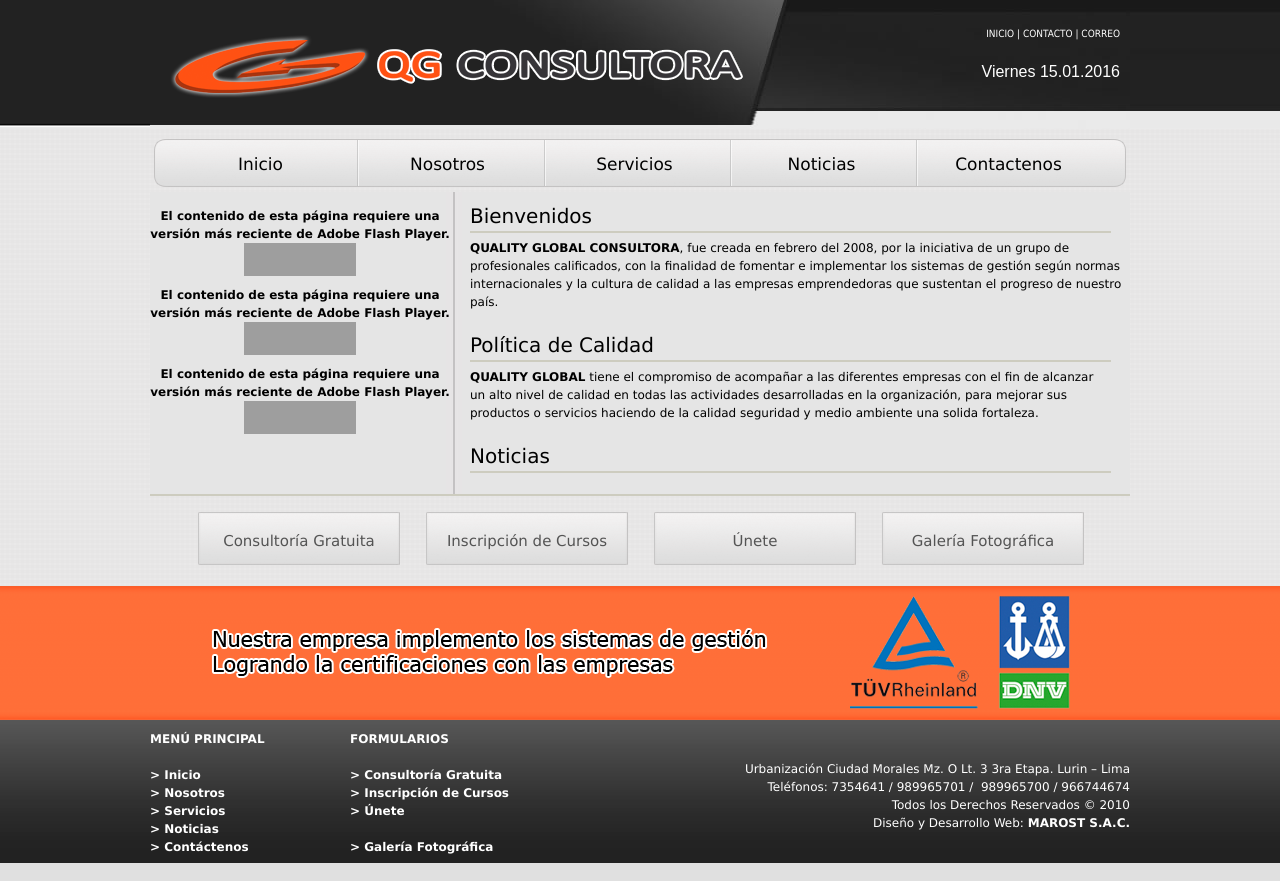
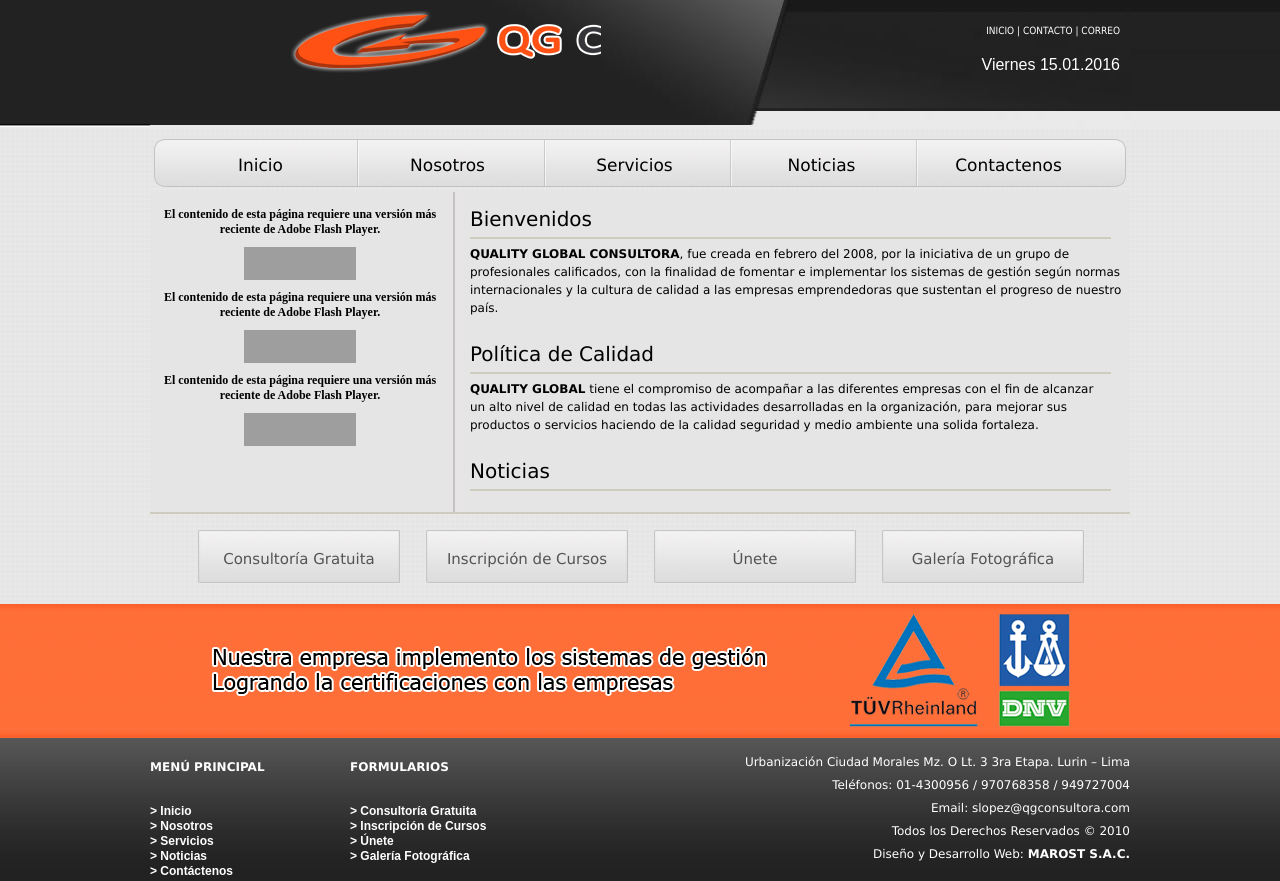
Before and after one commit to Marost/webqgconsultora, a PHP site: page / in a window 1280 px wide. Run offline with PHP 8.4, Linux system fonts and the light colour scheme; data that the repository does not hold is empty; some libraries are stand-ins or nearby versions; grey boxes are pictures that could not be loaded.

Commit message:
edicion de footer

```diff
--- a/css/estilos.css
+++ b/css/estilos.css
@@ -21,9 +21,17 @@
 
 /*--------------------- ESTILOS GENERALES ---------------------*/
 
-body, p{
+body{
+	font-size: 12px;
+	margin:0;
+}
+
+p{
 	font-family:Verdana, Geneva, sans-serif;
-	font-size:12px; line-height:18px;}
+	font-size: 12px;
+	line-height: 150%;
+	margin: 10px 0 0 0;
+}
 h3{
 	font-family:Verdana, Geneva, sans-serif;
 	font-size:20px; font-weight:normal;}
@@ -42,7 +50,7 @@
 #contenido-cabecera{ height:129px;
 	background:url(../imagenes/cabecera-logo-fecha.jpg);}
 #logo-sup{
-	width:573px; height:63px; float:left; margin:35px 0 0 20px;
+	width:311px; height:105px; float:left; margin:10px 0 0 140px;
 	background:url(../imagenes/logo.png) no-repeat;}
 #logo-sup h1{display:none;}
 #menu-fecha-cab{
@@ -160,6 +168,7 @@
 	text-decoration:none;
 	color:#FFF;
 	font-weight:bold;
+	font-family: Arial;
 }
 
 
@@ -167,7 +176,10 @@
 	width:450px;
 	float:right;
 	text-align:right;
-	padding:30px 0 0 0;
+}
+
+#copyright p{
+	margin-top: 5px;
 }
 
 #panel-der ul, #panel-der ul li{ list-style:square;	list-style-position:inside;
--- a/footer.php
+++ b/footer.php
@@ -12,11 +12,11 @@
             	<p><strong>MENÚ PRINCIPAL</strong></p>
             	<p>&nbsp;</p>
                 <ul class="footer">
-           	    <li><a href="home">> Inicio</a></li>
-                    <li><a href="nosotros">> Nosotros</a></li>
-                    <li><a href="servicios">> Servicios</a></li>
-                    <li><a href="noticias">> Noticias</a></li>
-                    <li><a href="contacto">> Contáctenos</a></li>
+           	      <li><a href="home">> Inicio</a></li>
+                  <li><a href="nosotros">&gt; Nosotros</a></li>
+                  <li><a href="servicios">&gt; Servicios</a></li>
+                  <li><a href="noticias">&gt; Noticias</a></li>
+                  <li><a href="contacto">&gt; Contáctenos</a></li>
                 </ul>
             </div><!--FIN ITEM FOOTER-->
           <div class="item-footer">
@@ -25,14 +25,14 @@
             <ul class="footer">
               <li><a href="consultoria">&gt; Consultoría Gratuita</a></li>
               <li><a href="inscripcion">&gt; Inscripción de Cursos</a></li>
-              <li><a href="unete">&gt; Únete</a><br />
-                <br />
-              </li>
-              <li><a href="galeria">&gt; Galería Fotográfica</a></li></ul>
+              <li><a href="unete">&gt; Únete</a></li>
+              <li><a href="galeria">&gt; Galería Fotográfica</a></li>
+            </ul>
           </div><!--FIN ITEM FOOTER-->
           <div id="copyright">
           	<p>Urbanización Ciudad Morales Mz. O Lt. 3 3ra Etapa. Lurin – Lima</p>
-          	<p>Teléfonos: 7354641 / 989965701 /  989965700 /   966744674</p>
+          	<p>Teléfonos: 01-4300956 / 970768358 / 949727004</p>
+            <p>Email: slopez@qgconsultora.com</p>
             <p>Todos los Derechos Reservados &copy; 2010</p>
             <p>Diseño y Desarrollo Web: <a href="http://www.marostdevelopers.com" target="_blank"><strong>MAROST S.A.C.</strong></a><strong></strong></p>
           </div>
```
